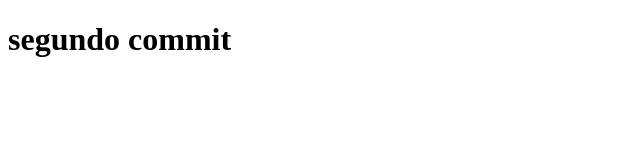
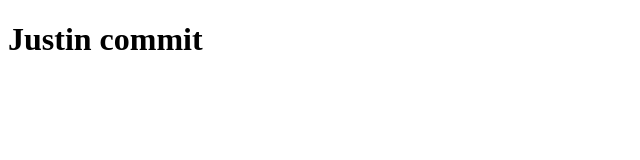
Before and after one commit to jus1218/practicaBorrar, a plain HTML site: page 1/index.html in a window 1280 px wide. Shown: the whole page, without its empty margins (0-640 px from the left). Drawn offline with Linux system fonts and the light colour scheme.

Commit message:
primer commit

```diff
--- a/1/index.html
+++ b/1/index.html
@@ -7,7 +7,7 @@
     <title>Inicio</title>
 </head>
 <body>
-    <h1>segundo commit</h1>
+    <h1>Justin commit</h1>
 
 </body>
 </html>
```
